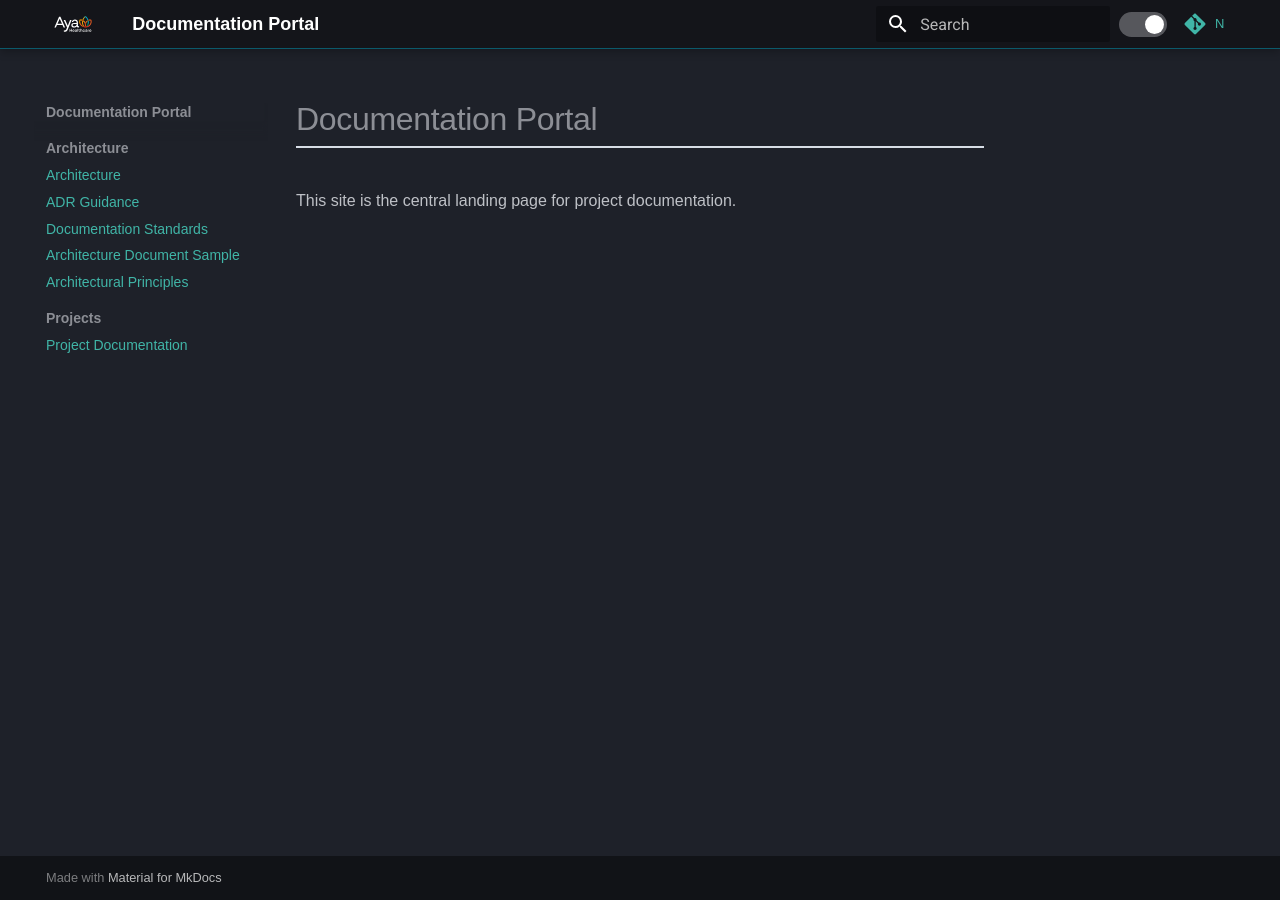
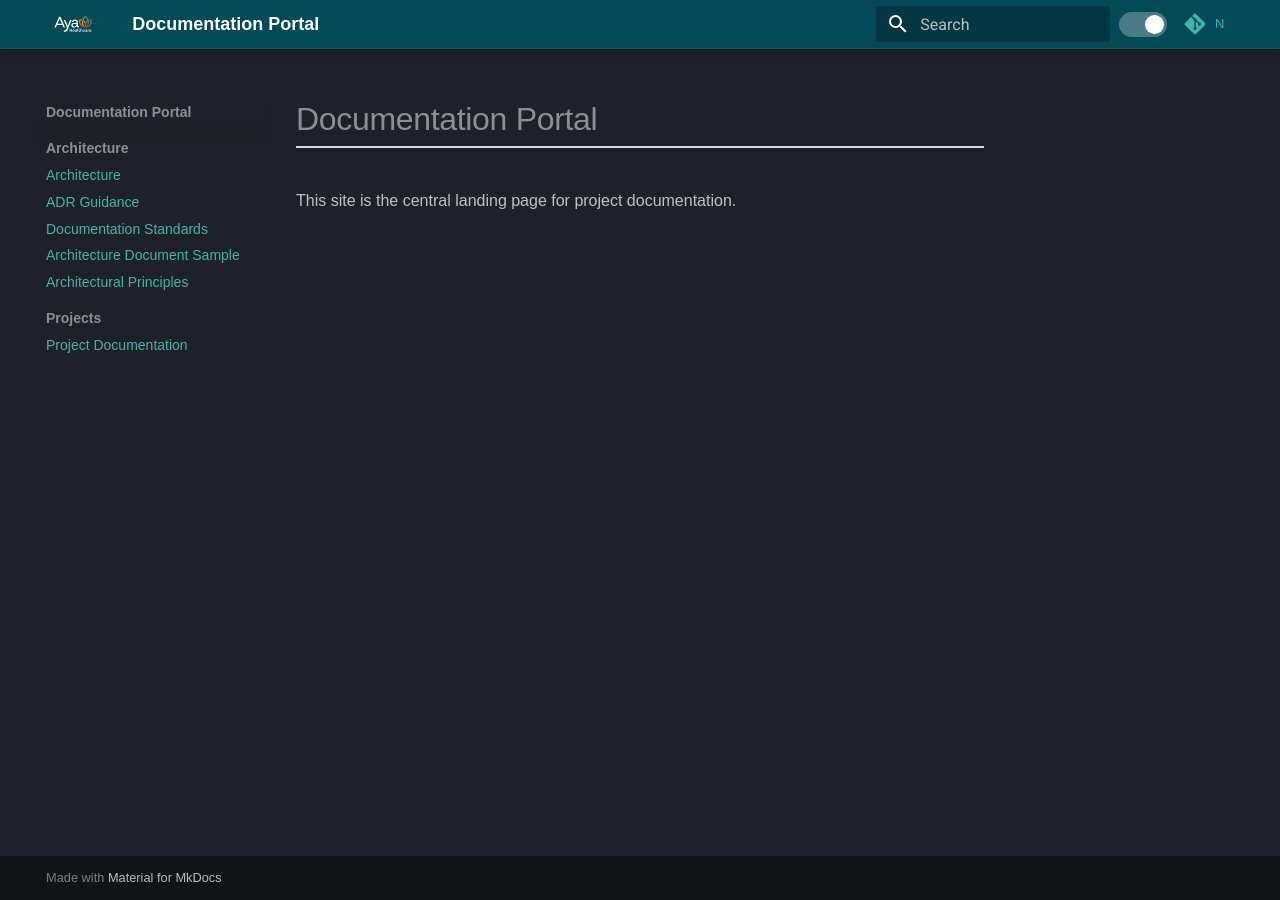
Before and after one commit to drewdz3/drewdz3.github.io, an MkDocs documentation site: the page built from docs/index.md, in a window 1280 px wide. Built offline with MkDocs 1.6.1 and Material for MkDocs 9.7.7, drawn with Linux system fonts in a browser that asks for light colours.

Commit message:
Minor changes

```diff
--- a/mkdocs.yml
+++ b/mkdocs.yml
@@ -3,7 +3,7 @@ site_name: Documentation Portal
 theme:
   name: material
   logo: logo-hero.svg
-  favicon: logo.svg
+  favicon: logo-hero.svg
   custom_dir: overrides
   features:
     - navigation.sections
@@ -14,14 +14,14 @@ theme:
     - content.code.copy
   palette:
     - scheme: slate
-      primary: black
-      accent: black
+      primary: custom
+      accent: custom
       toggle:
         icon: material/brightness-7
         name: Switch to light mode
     - scheme: default
-      primary: white
-      accent: white
+      primary: custom
+      accent: custom
       toggle:
         icon: material/brightness-4
         name: Switch to dark mode
```
